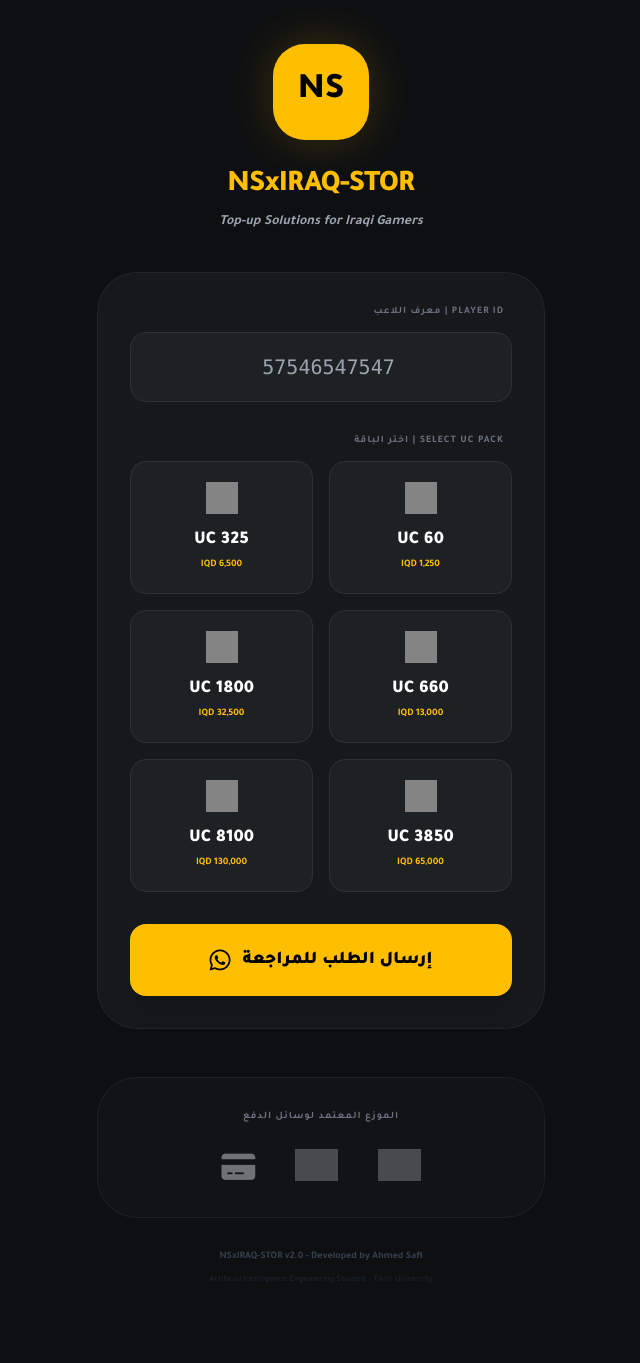
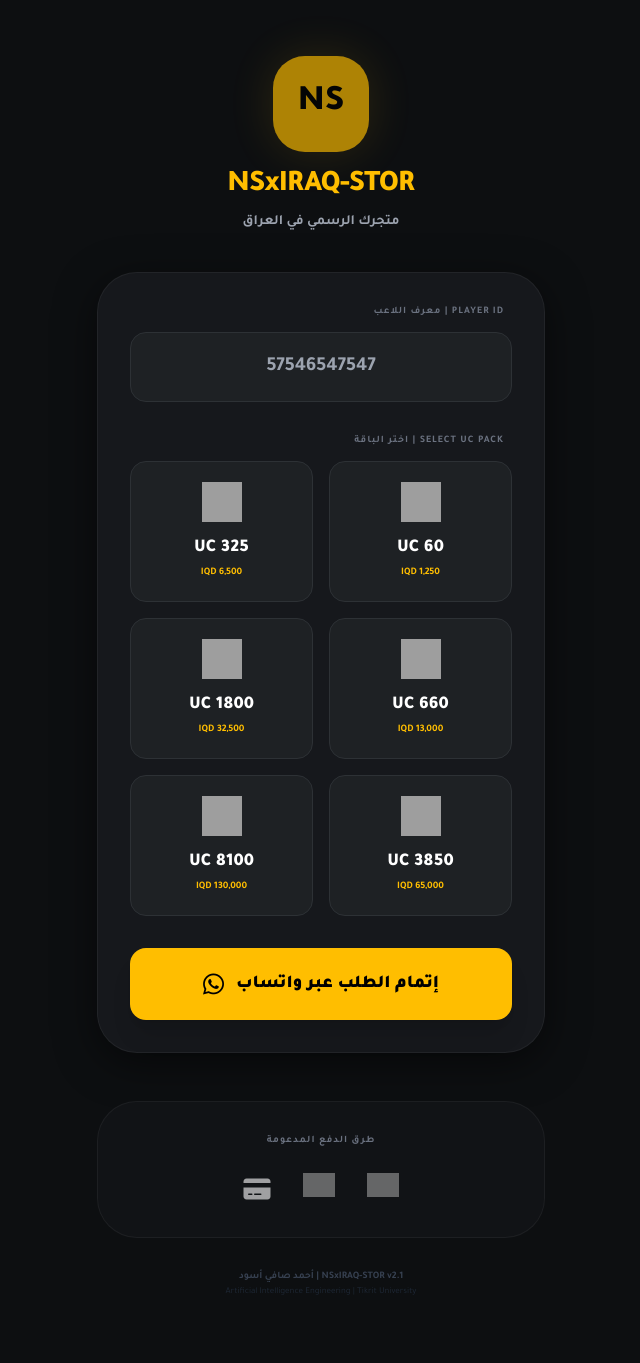
Before and after one commit to howareyou11112-web/pubg-charge-store, a Flask app: page / in a window 1280 px wide. Shown: the whole page, without its empty margins (319-959 px from the left). Before the commit the page ends 1283 px from the top, so only its background shows below. Run offline with Flask 3, Linux system fonts and the light colour scheme; some libraries are stand-ins or nearby versions; grey boxes are pictures that could not be loaded.

Commit message:
Fix CSS shadow and update payment icons

```diff
--- a/templates/index.html
+++ b/templates/index.html
@@ -9,26 +9,28 @@
     <link href="https://fonts.googleapis.com/css2?family=Tajawal:wght@400;700;900&display=swap" rel="stylesheet">
     <style>
         body { font-family: 'Tajawal', sans-serif; background-color: #0d0f11; color: white; margin: 0; }
-        .card-shadow { shadow: 0 10px 40px rgba(0,0,0,0.5); }
-        .gradient-border { border: 1px solid rgba(255, 190, 0, 0.2); }
+        .card-shadow { box-shadow: 0 10px 40px rgba(0,0,0,0.5); }
+        input::-webkit-outer-spin-button, input::-webkit-inner-spin-button { -webkit-appearance: none; margin: 0; }
     </style>
 </head>
 <body class="min-h-screen flex flex-col items-center p-4">
 
     <header class="w-full max-w-md text-center py-10">
-        <div class="w-24 h-24 bg-[#ffbe00] rounded-[2rem] mx-auto flex items-center justify-center shadow-[0_0_50px_rgba(255,190,0,0.2)] mb-4 animate-bounce">
+        <div class="w-24 h-24 bg-[#ffbe00] rounded-[2rem] mx-auto flex items-center justify-center shadow-[0_0_50px_rgba(255,190,0,0.2)] mb-4 animate-pulse">
             <span class="text-black text-4xl font-black">NS</span>
         </div>
         <h1 class="text-3xl font-black tracking-tight text-[#ffbe00]">NSxIRAQ-STOR</h1>
-        <p class="text-gray-400 text-sm mt-2 font-bold italic">Top-up Solutions for Iraqi Gamers</p>
+        <p class="text-gray-400 text-sm mt-2 font-bold">متجرك الرسمي في العراق</p>
     </header>
 
     <main class="w-full max-w-md bg-[#16181c] border border-white/5 rounded-[2.5rem] p-8 card-shadow">
 
         <div class="mb-8">
             <label class="block text-[10px] font-bold text-gray-500 mb-3 uppercase tracking-widest mr-2">Player ID | معرف اللاعب</label>
-            <input type="number" id="p_id" placeholder="57546547547"
-                class="w-full bg-[#1e2124] border border-[#2d3135] rounded-2xl py-5 px-6 text-white focus:outline-none focus:border-[#ffbe00] transition-all font-mono text-xl text-center">
+            <div class="relative">
+                <input type="number" id="p_id" placeholder="57546547547"
+                    class="w-full bg-[#1e2124] border border-[#2d3135] rounded-2xl py-5 px-6 text-white focus:outline-none focus:border-[#ffbe00] transition-all font-bold text-center text-xl">
+            </div>
         </div>
 
         <div class="mb-8">
@@ -38,50 +40,54 @@
         </div>
 
         <button onclick="sendOrder()" class="w-full bg-[#ffbe00] hover:bg-[#e6ab00] text-black font-black py-5 rounded-2xl transition-all transform active:scale-95 shadow-xl flex items-center justify-center gap-3">
-            <span class="text-lg">إرسال الطلب للمراجعة</span>
+            <span class="text-lg">إتمام الطلب عبر واتساب</span>
             <i class="fab fa-whatsapp text-2xl"></i>
         </button>
     </main>
 
     <footer class="w-full max-w-md mt-12 mb-12">
         <div class="p-8 bg-[#16181c]/50 rounded-[2.5rem] border border-white/5 text-center">
-            <p class="text-gray-500 text-[10px] mb-6 uppercase tracking-widest font-bold">الموزع المعتمد لوسائل الدفع</p>
-            <div class="flex justify-center gap-10 grayscale opacity-40">
-                <img src="https://i.ibb.co/h7rR3Xf/zain-cash.png" class="h-8" alt="Zain">
-                <img src="https://i.ibb.co/Qv4vG0Y/asiacell.png" class="h-8" alt="Asia">
-                <i class="fas fa-credit-card text-3xl"></i>
+            <p class="text-gray-500 text-[10px] mb-6 uppercase tracking-widest font-bold">طرق الدفع المدعومة</p>
+            <div class="flex justify-center gap-8 opacity-60 grayscale hover:grayscale-0 transition-all">
+                <img src="https://upload.wikimedia.org/wikipedia/commons/d/d1/Zain_Logo.svg" class="h-6" alt="Zain">
+                <img src="https://upload.wikimedia.org/wikipedia/commons/b/b3/Asiacell_logo.png" class="h-6" alt="Asia">
+                <i class="fas fa-credit-card text-2xl text-white"></i>
             </div>
         </div>
-        <div class="text-center mt-8 space-y-2">
-            <p class="text-gray-700 text-[10px] font-bold">NSxIRAQ-STOR v2.0 - Developed by Ahmed Safi</p>
-            <p class="text-gray-800 text-[9px]">Artificial Intelligence Engineering Student - Tikrit University</p>
+        <div class="text-center mt-8">
+            <p class="text-gray-700 text-[10px] font-bold">NSxIRAQ-STOR v2.1 | أحمد صافي أسود</p>
+            <p class="text-gray-800 text-[9px]">Artificial Intelligence Engineering | Tikrit University</p>
         </div>
     </footer>
 
     <script>
         const packs = [
-            { uc: "60 UC", price: "1,250 IQD" },
-            { uc: "325 UC", price: "6,500 IQD" },
-            { uc: "660 UC", price: "13,000 IQD" },
-            { uc: "1800 UC", price: "32,500 IQD" },
-            { uc: "3850 UC", price: "65,000 IQD" },
-            { uc: "8100 UC", price: "130,000 IQD" }
+            { uc: "60 UC", price: "1,250 IQD", img: "https://www.midasbuy.com/static/images/items/pubgm/1.png" },
+            { uc: "325 UC", price: "6,500 IQD", img: "https://www.midasbuy.com/static/images/items/pubgm/2.png" },
+            { uc: "660 UC", price: "13,000 IQD", img: "https://www.midasbuy.com/static/images/items/pubgm/3.png" },
+            { uc: "1800 UC", price: "32,500 IQD", img: "https://www.midasbuy.com/static/images/items/pubgm/4.png" },
+            { uc: "3850 UC", price: "65,000 IQD", img: "https://www.midasbuy.com/static/images/items/pubgm/5.png" },
+            { uc: "8100 UC", price: "130,000 IQD", img: "https://www.midasbuy.com/static/images/items/pubgm/6.png" }
         ];
 
         let selected = null;
         const grid = document.getElementById('uc_grid');
 
-        packs.forEach((p, index) => {
+        packs.forEach((p) => {
             const btn = document.createElement('div');
             btn.className = "bg-[#1e2124] border border-[#2d3135] rounded-2xl p-5 text-center cursor-pointer hover:border-[#ffbe00]/50 transition-all group";
             btn.onclick = () => {
-                document.querySelectorAll('#uc_grid > div').forEach(d => d.style.borderColor = '#2d3135');
+                document.querySelectorAll('#uc_grid > div').forEach(d => {
+                    d.style.borderColor = '#2d3135';
+                    d.style.backgroundColor = '#1e2124';
+                });
                 btn.style.borderColor = '#ffbe00';
+                btn.style.backgroundColor = 'rgba(255, 190, 0, 0.05)';
                 selected = p;
             };
             btn.innerHTML = `
-                <img src="https://i.ibb.co/L8Nf8pY/uc-coin.png" class="w-8 h-8 mx-auto mb-3 opacity-80 group-hover:scale-110 transition-transform">
-                <div class="font-black text-lg">${p.uc}</div>
+                <img src="${p.img}" class="w-10 h-10 mx-auto mb-3 group-hover:scale-110 transition-transform" onerror="this.src='https://via.placeholder.com/40/ffbe00/000000?text=UC'">
+                <div class="font-black text-white text-lg">${p.uc}</div>
                 <div class="text-[#ffbe00] text-[10px] font-bold mt-1">${p.price}</div>
             `;
             grid.appendChild(btn);
@@ -89,8 +95,11 @@
 
         function sendOrder() {
             const id = document.getElementById('p_id').value;
-            if(!id || !selected) return alert("أكمل البيانات أولاً يا بطل!");
-            const msg = `طلب شحن جديد:%0Aالـ ID: ${id}%0Aالباقة: ${selected.uc}%0Aالسعر: ${selected.price}`;
+            if(!id || !selected) {
+                alert("يرجى إدخال المعرف واختيار الباقة!");
+                return;
+            }
+            const msg = `طلب شحن جديد من NSxIRAQ-STOR%0A--------------------%0Aالـ ID: ${id}%0Aالباقة: ${selected.uc}%0Aالسعر: ${selected.price}`;
             window.open(`https://wa.me/9647701721558?text=${msg}`);
         }
     </script>
```
